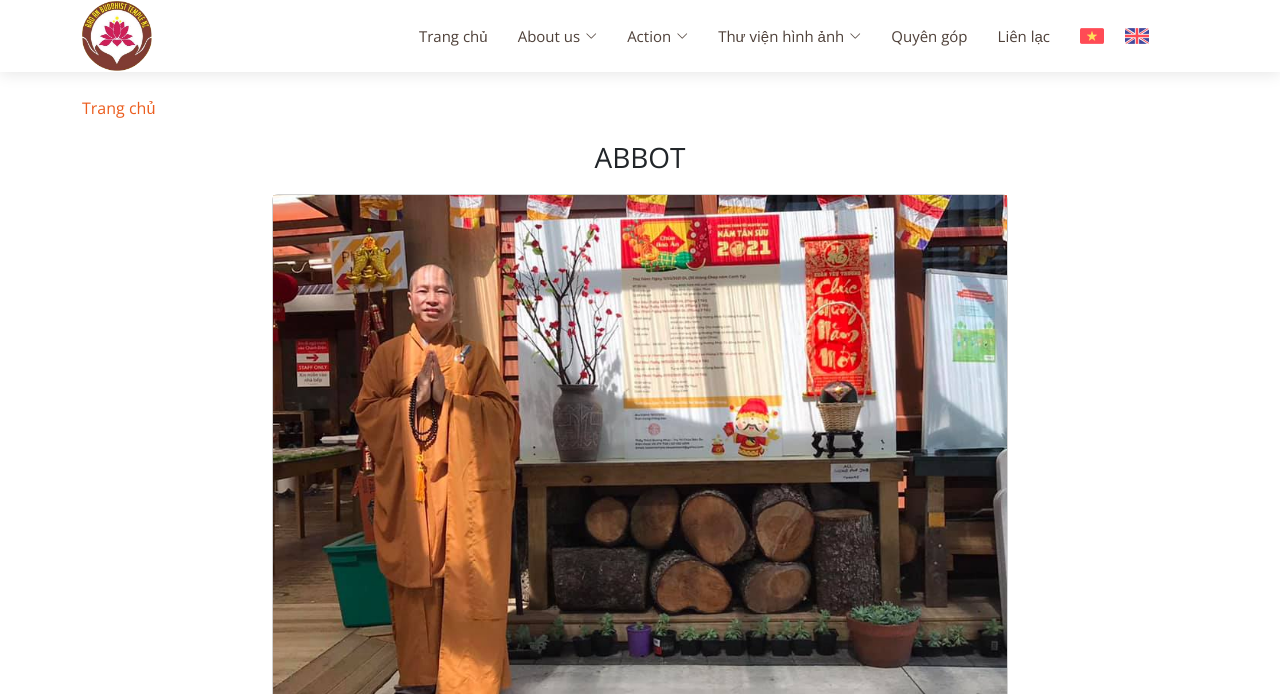
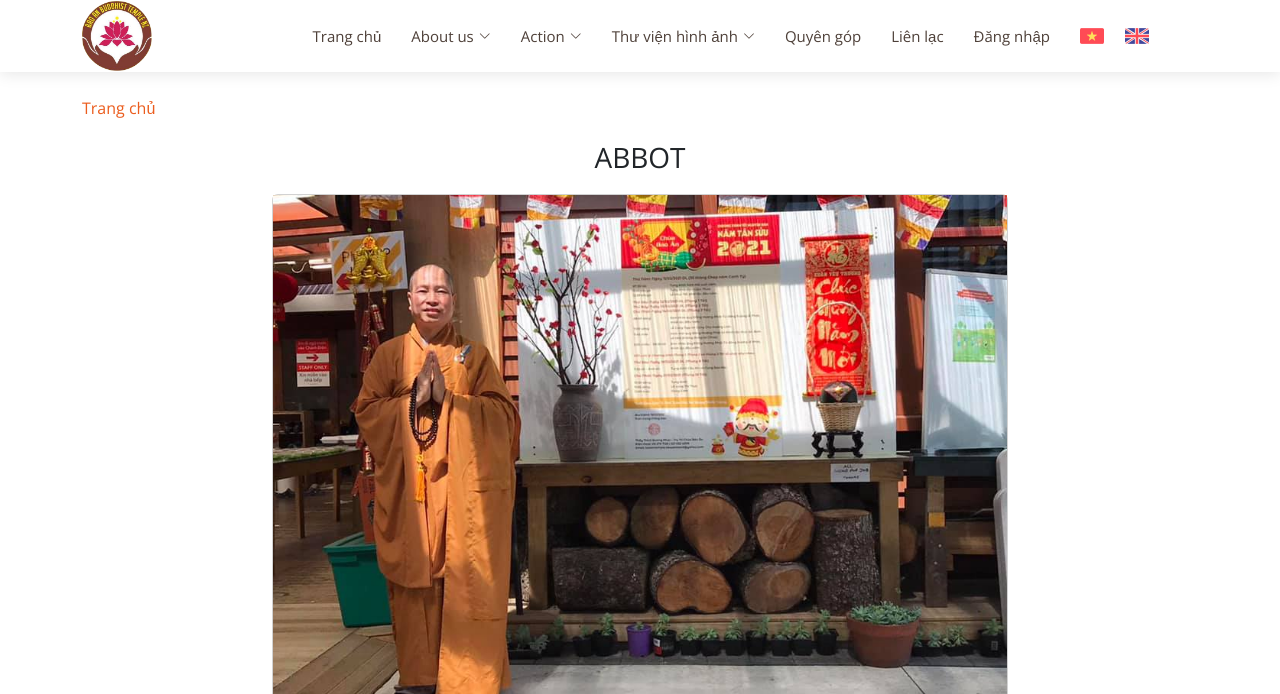
Before and after one commit to thang42c3/baoantemplenz_python, a Django app: page /aboutus/abbot/ in a window 1280 px wide. Shown: the top 694 px of the page. Run offline with Django 4.2, Linux system fonts and the light colour scheme; data comes from the database, SQL or seed files in the repository; some libraries are stand-ins or nearby versions.

Commit message:
Update base.html

```diff
--- a/main_app/templates/main_app/base.html
+++ b/main_app/templates/main_app/base.html
@@ -81,6 +81,7 @@
           </li>
           <li><a class="nav-link scrollto" href="{% url 'donation' %}">{% trans "Quyên góp"%}</a></li>
           <li><a class="nav-link scrollto" href="/#contact">{% trans "Liên lạc" %}</a></li>
+          <li><a class="nav-link scrollto" href="/admin">{% trans "Đăng nhập" %}</a></li>
         <!--
         <ul class="dropdown-menu" aria-labelledby="mavnarDropdown">
             {% get_current_language as LANGUAGE_CODE %}
```
